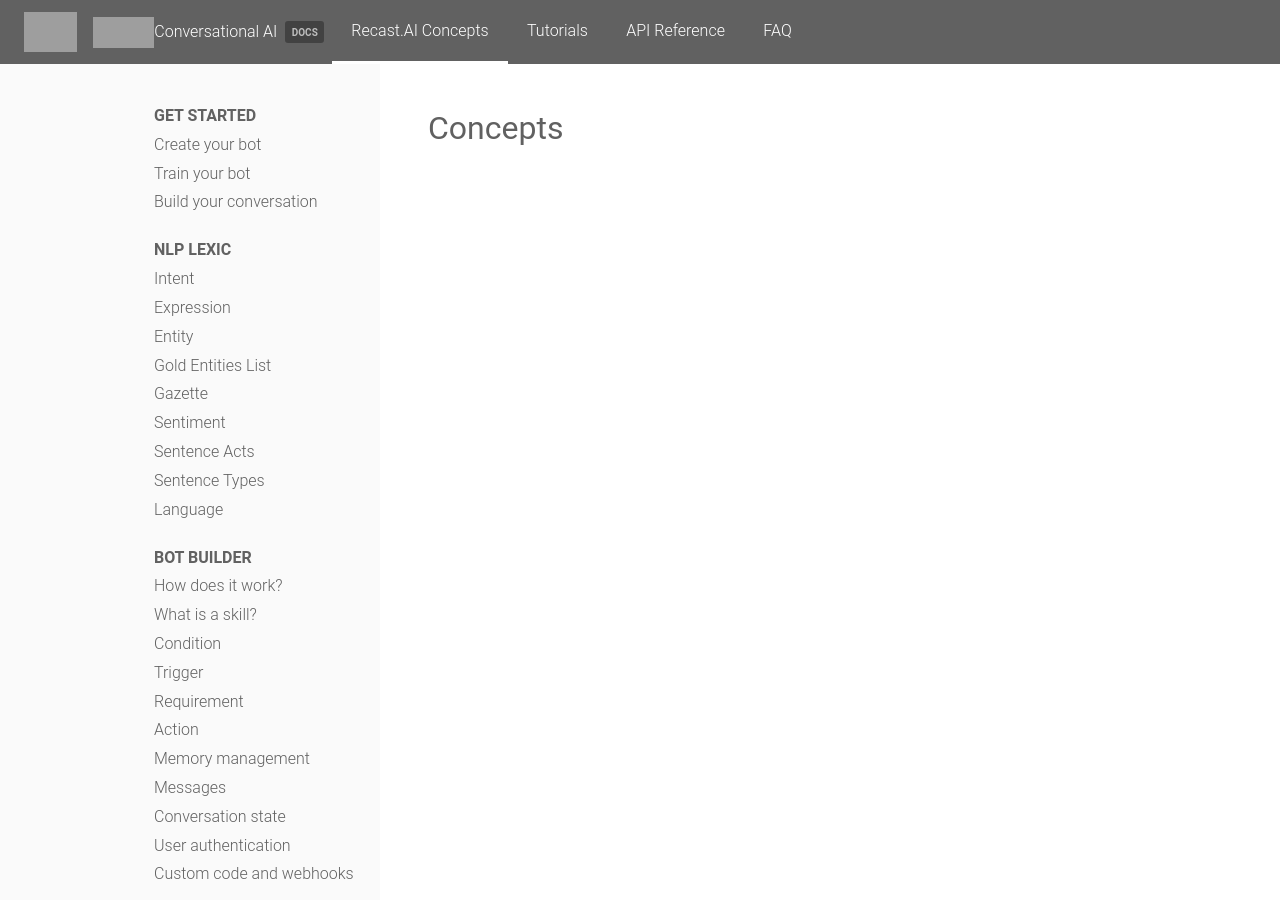
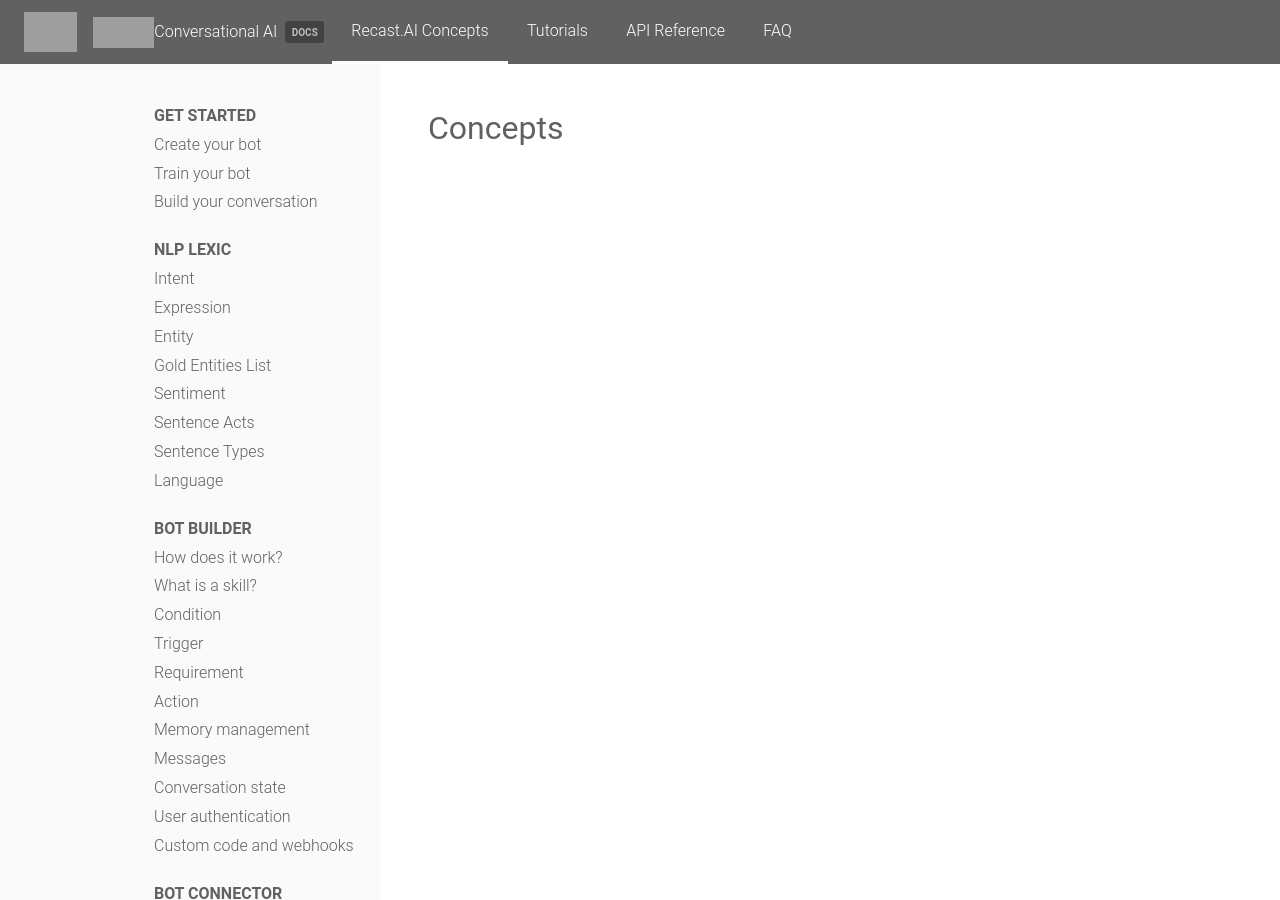
Before and after one commit to SAP-archive/docs, a Jekyll site: the page built from concepts/index.md, in a window 1280 px wide and 900 px high. Built offline with Jekyll 4.4.1, drawn with Linux system fonts in a browser that asks for light colours; nearby versions of some CDN libraries; a style sheet for code colours, icons or effects is not loaded; grey boxes are pictures that could not be loaded.

Commit message:
Update nlp_lexic.yml

```diff
--- a/_data/nlp_lexic.yml
+++ b/_data/nlp_lexic.yml
@@ -13,9 +13,6 @@ sections:
 - title: Gold Entities List
   url: /concepts/gold-entities
 
-- title: Gazette
-  url: /concepts/gazette
-
 - title: Sentiment
   url: /concepts/sentiment
 
```
